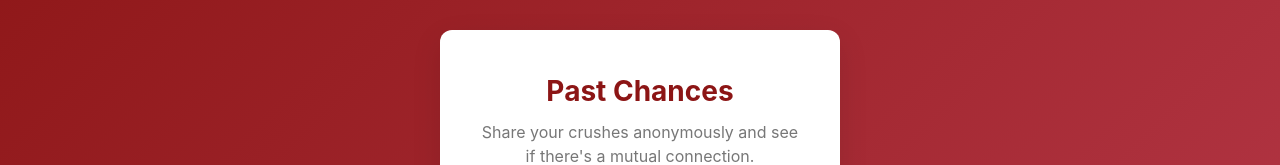
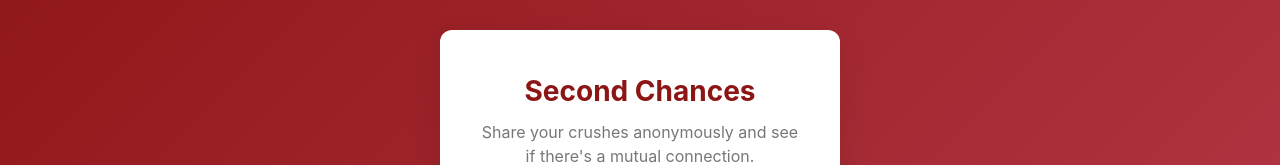
Before and after one commit to jpslvtr/pastchances, a React (Vite) app: page /login in a window 1280 px wide. Shown: the part 193-358 px from the top of the page. Built offline with nearby package versions, Linux system fonts and the light colour scheme; no server answers.

Commit message:
Deploy dev with verified static files - 2025-12-19 16:54:37

```diff
--- a/index.html
+++ b/index.html
@@ -19,10 +19,10 @@
   <link rel="icon" type="image/svg+xml" href="/stanford.svg" />
 
   <meta name="viewport" content="width=device-width, initial-scale=1.0" />
-  <title>Past Chances</title>
+  <title>Second Chances</title>
 
   <!-- Open Graph Meta Tags for Social Sharing -->
-  <meta property="og:title" content="Past Chances" />
+  <meta property="og:title" content="Second Chances" />
   <meta property="og:description"
     content="Share your crushes anonymously and see if there's a mutual connection. The site will remain active until our Stanford accounts expire in October 2025." />
   <meta property="og:image" content="https://pastchances.com/share.png" />
@@ -31,11 +31,11 @@
   <meta property="og:image:type" content="image/png" />
   <meta property="og:url" content="https://pastchances.com" />
   <meta property="og:type" content="website" />
-  <meta property="og:site_name" content="Past Chances" />
+  <meta property="og:site_name" content="Second Chances" />
 
   <!-- Twitter Card Meta Tags -->
   <meta name="twitter:card" content="summary_large_image" />
-  <meta name="twitter:title" content="Past Chances" />
+  <meta name="twitter:title" content="Second Chances" />
   <meta name="twitter:description" content="Share your crushes anonymously and see if there's a mutual connection." />
   <meta name="twitter:image" content="https://pastchances.com/share.png" />
   <meta name="twitter:image:width" content="1200" />
@@ -44,7 +44,7 @@
   <!-- Standard Meta Tags -->
   <meta name="description"
     content="Share your crushes anonymously and see if there's a mutual connection." />
-  <meta name="author" content="Past Chances" />
+  <meta name="author" content="Second Chances" />
 
   <!-- Preload critical images -->
   <link rel="preload" as="image" href="/share.png" />
--- a/scripts/utils/matches.js
+++ b/scripts/utils/matches.js
@@ -22,7 +22,7 @@ const db = admin.firestore();
 async function displayAllMatches() {
     try {
         console.log('='.repeat(80));
-        console.log('Past Chances - ALL MATCHES');
+        console.log('Second Chances - ALL MATCHES');
         console.log('='.repeat(80));
 
         // Get all users
--- a/scripts/utils/stats.js
+++ b/scripts/utils/stats.js
@@ -37,7 +37,7 @@ try {
 async function runAnalytics() {
     try {
         console.log('='.repeat(80));
-        console.log('Past Chances - ANALYTICS');
+        console.log('Second Chances - ANALYTICS');
         console.log('='.repeat(80));
 
         // Get total class size from names.ts
--- a/src/components/AccountLinking.tsx
+++ b/src/components/AccountLinking.tsx
@@ -267,7 +267,7 @@ const AccountLinking = ({ user, userClass, onLinkingComplete, onStartNewAccount,
                 {filteredMatches.length > 0 ? (
                     <>
                         <p className="linking-instructions">
-                            Below are Past Chances accounts that match your name and haven't been linked with an alumni email. If you see your name, click it to link your account.
+                            Below are Second Chances accounts that match your name and haven't been linked with an alumni email. If you see your name, click it to link your account.
                         </p>
 
                         <div className="account-matches-grid">
--- a/src/components/Home.tsx
+++ b/src/components/Home.tsx
@@ -182,7 +182,7 @@ const Home = () => {
         <div className="dashboard-container">
             <div className="dashboard-card">
                 <div className="dashboard-header">
-                    <h1>Past Chances: {getClassDisplayName()}</h1>
+                    <h1>Second Chances: {getClassDisplayName()}</h1>
                     <div className="user-info">
                         <div className="user-details">
                             <img
--- a/src/components/Login.tsx
+++ b/src/components/Login.tsx
@@ -20,7 +20,7 @@ const Login: React.FC = () => {
     return (
         <div className="login-container">
             <div className="login-card">
-                <h1>Past Chances</h1>
+                <h1>Second Chances</h1>
                 <p>
                     Share your crushes anonymously and see if there's a mutual connection.
                 </p>
--- a/src/components/NameSelection.tsx
+++ b/src/components/NameSelection.tsx
@@ -59,7 +59,7 @@ const NameSelection: React.FC = () => {
         <div className="verification-container">
             <div className="verification-card">
                 <div className="verification-header">
-                    <h1>Past Chances</h1>
+                    <h1>Second Chances</h1>
                     <div className="user-info">
                         <span>{user?.email}</span>
                         <button className="logout-btn" onClick={logout}>Logout</button>
```
Also changed, not shown: 1 other file (tests, documents, lock files or other folders).
